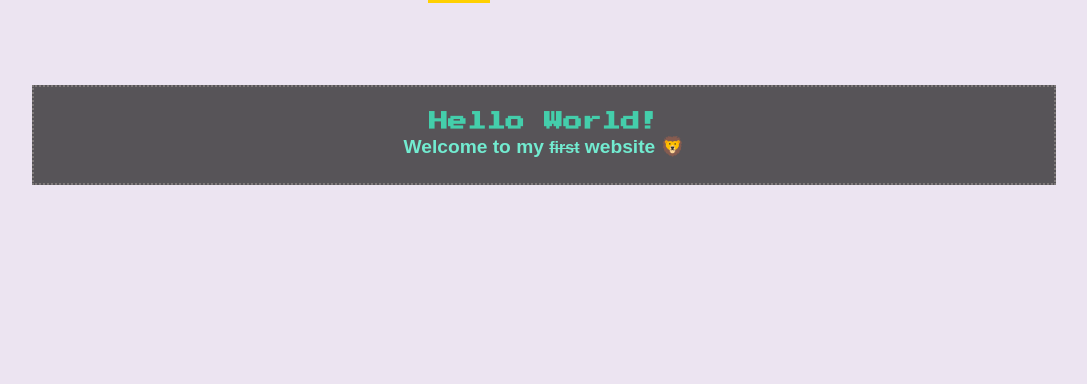
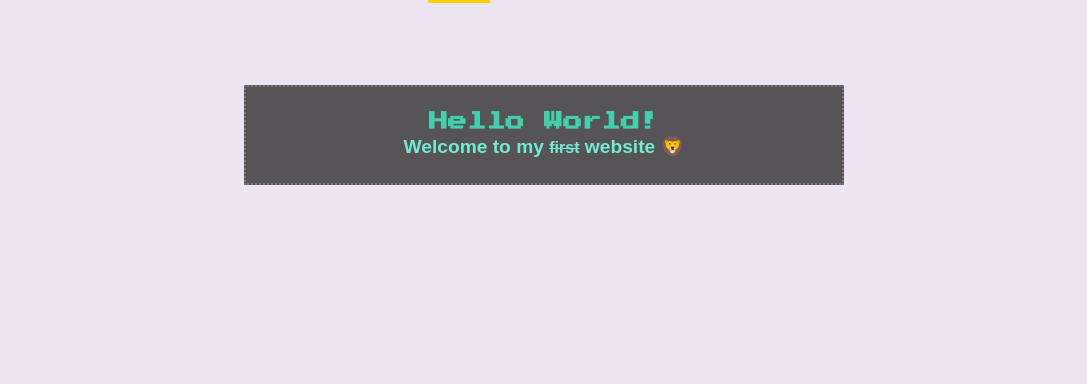
Before and after one commit to CristinaRiveraV/CristinaRiveraV.github.io, a PHP site: page / in a window 1280 px wide. Shown: the part 84-468 px from the top of the page, without its empty margins (96-1183 px from the left). Run offline with PHP 8.4, Linux system fonts and the light colour scheme.

Commit message:
small HOME corrections

```diff
--- a/index.htm
+++ b/index.htm
@@ -54,7 +54,7 @@
   </script>
 
 
-  <main class="start">
+  <main class="start intro_text">
     <div class="introduction_text">
       <h1 title="Hello!"><samp> Hello World!</samp></h1>
 
--- a/styles/myfirststyle.css
+++ b/styles/myfirststyle.css
@@ -11,17 +11,18 @@ background-color: rgb(236, 228, 241);
 text-align: center;
 }
 
-
 .start{
 background-color: #000000a1;
 border: 2px dotted rgb(126, 121, 121);
 margin: auto;
 padding:25px;
-width: 80%;
 font-size: large;
 font-family:Impact, Haettenschweiler, 'Arial Narrow Bold', sans-serif;
 position: relative;
 top: 85px;
+}
+.intro_text{
+  width: 600px;
 }
 .start samp{
 font-family: 'Press Start 2P', cursive;
```
